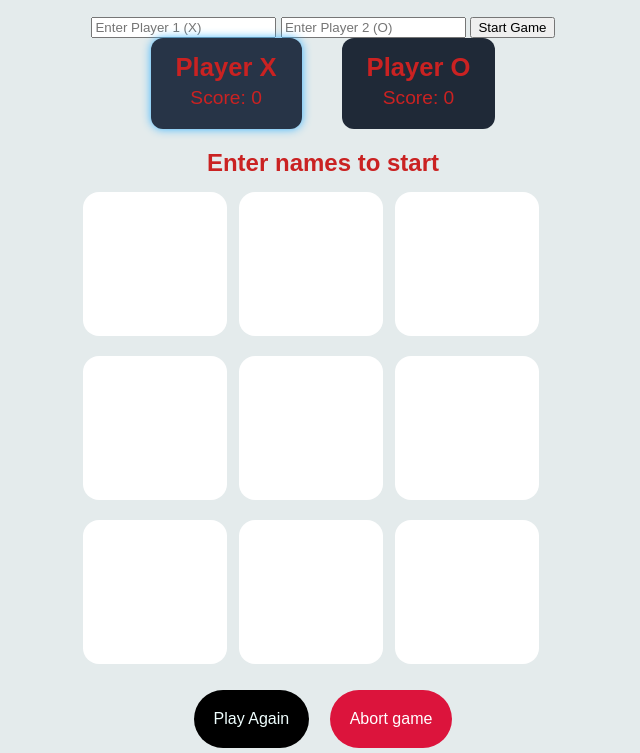
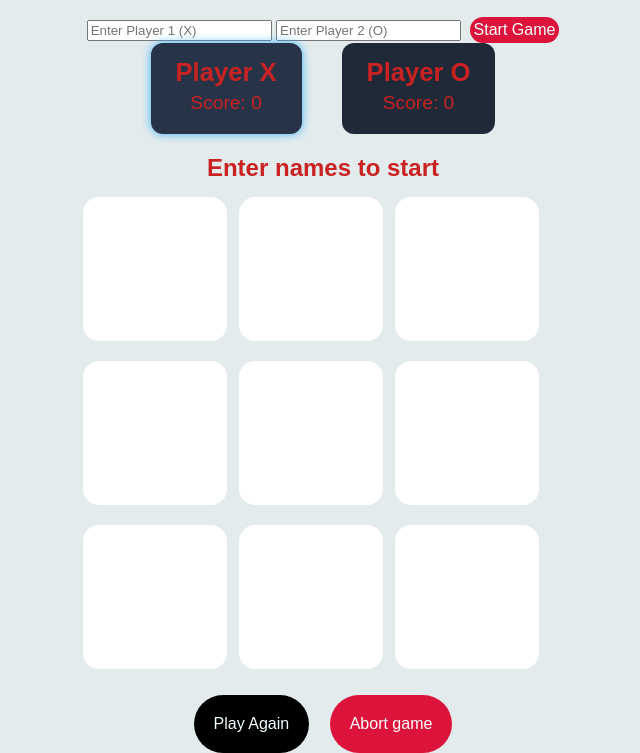
Before and after one commit to jasaswee2001/Tic-Tac-Toe, a plain HTML site: page Tic-Tac-Toe/game.html in a window 1280 px wide. Shown: the part 90-843 px from the top of the page, without its empty margins (317-957 px from the left). Drawn offline with Linux system fonts and the light colour scheme.

Commit message:
Initial commit for Tic-Tac-Toe folder

```diff
--- a/Tic-Tac-Toe/game.css
+++ b/Tic-Tac-Toe/game.css
@@ -178,3 +178,16 @@ h1 {
     content: "O";
     font-size: 60px;
 }
+
+
+
+#startGame {
+    padding: 0.25rem;
+    font-size: medium;
+    border-radius: 2rem;
+    color: white;
+    background-color: crimson;
+    margin-left: 0.25rem;
+    border: none;
+    cursor: pointer;
+}
```
